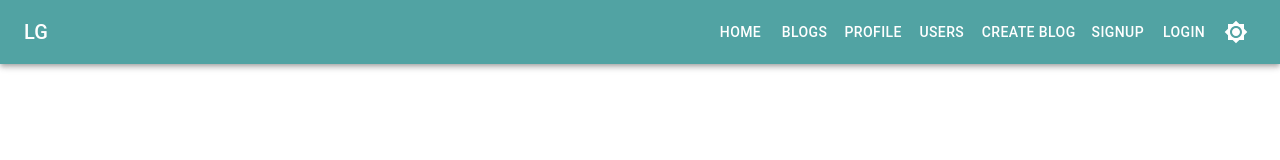
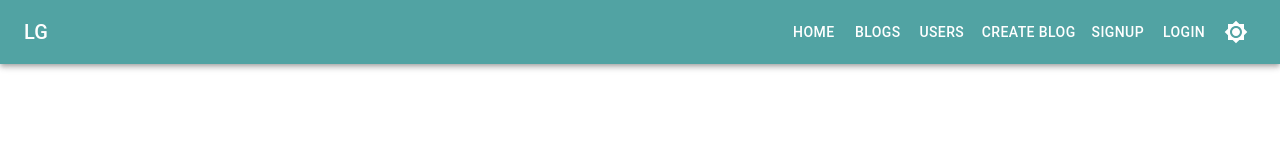
Before and after one commit to ratrateroo/Web-Log-GraphQL-Material-UI, a React (Create React App) app in the folder client/: page / in a window 1280 px wide. Shown: the top 160 px of the page. Built offline with nearby package versions, Linux system fonts and the light colour scheme; what apollo-upload-client would draw is missing.

Commit message:
removed profile link from default navigation

```diff
--- a/client/src/shared/components/Navigation/DefaultNavLinks.js
+++ b/client/src/shared/components/Navigation/DefaultNavLinks.js
@@ -14,9 +14,7 @@ const DefaultNavLinks = () => {
 			<Button color="inherit" to="/blogs" component={RouterLink}>
 				Blogs
 			</Button>
-			<Button color="inherit" to="/profile/622c7e8e949a05e24be5cf94" component={RouterLink}>
-				Profile
-			</Button>
+
 			<Button color="inherit" to="/users" component={RouterLink}>
 				Users
 			</Button>
```
